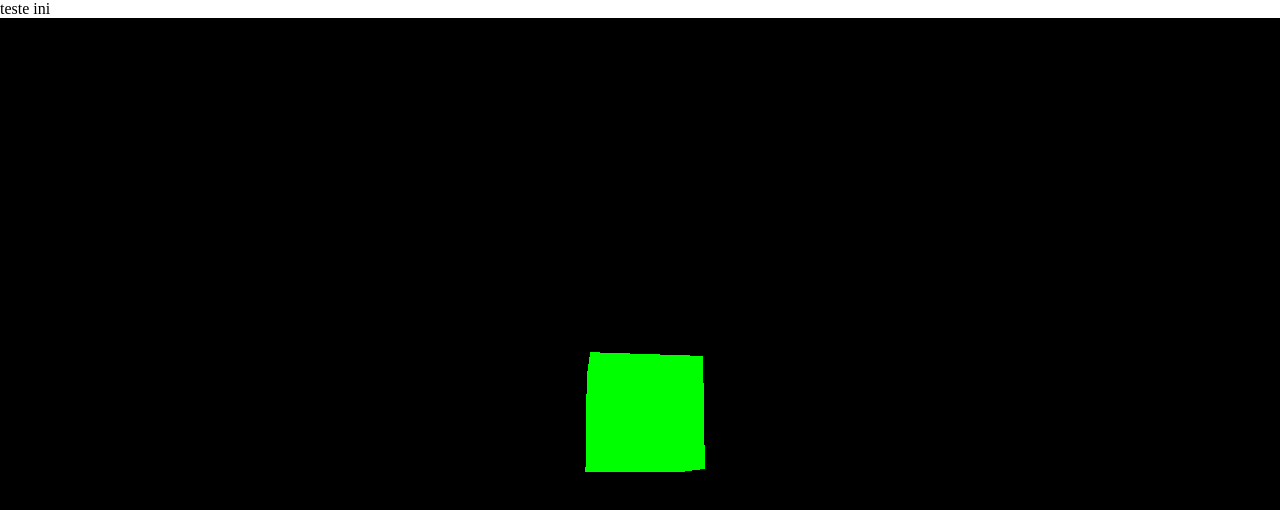
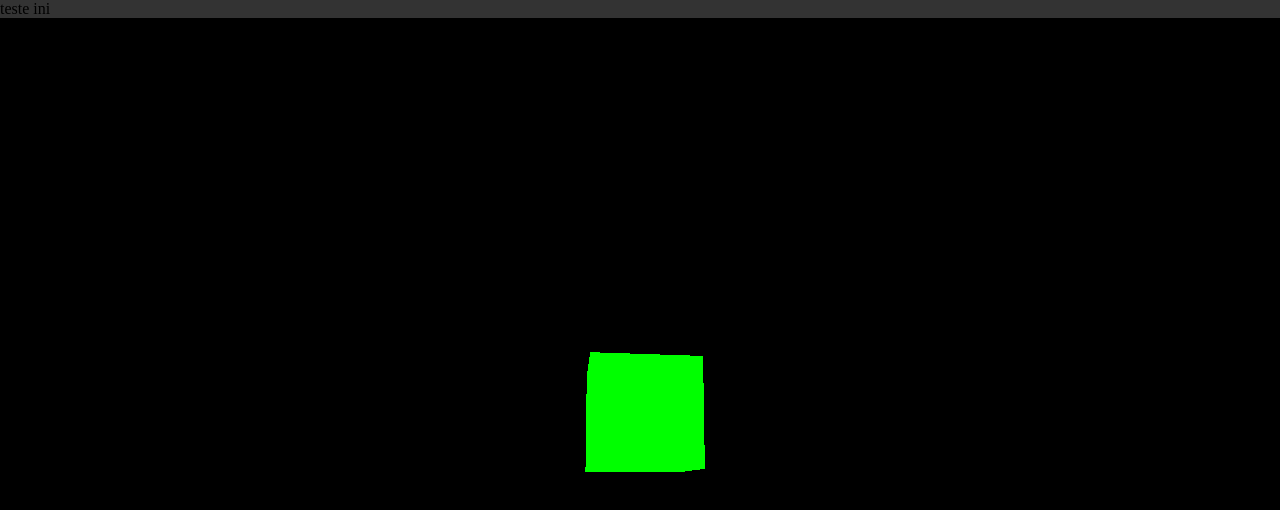
Before and after one commit to awprojdes/awpage, a plain HTML site: page index.html in a window 1280 px wide. Drawn offline with Linux system fonts and the light colour scheme.

Commit message:
Update index.html

```diff
--- a/index.html
+++ b/index.html
@@ -4,7 +4,7 @@
 		<meta charset="utf-8">
 		<title>My first three.js app</title>
 		<style>
-			body { margin: 0; }
+			body { margin: 0; background: #333333; }
 		</style>
 		<script type="module" crossorigin src="./assets/index-TtgFvxWn.js"></script>
 	</head>
```
